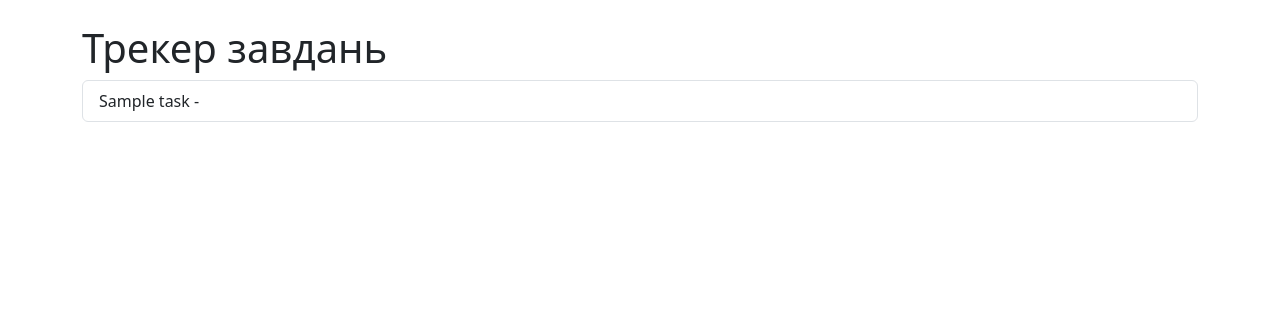
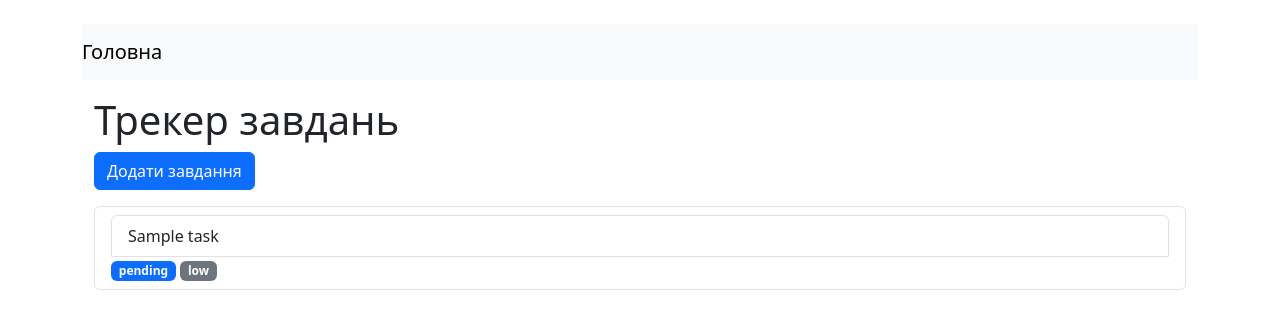
Before and after one commit to GrechkaMykhailo12345/Task_tracker_django, a Django app: page / in a window 1280 px wide. Shown: the top 329 px of the page. Run offline with Django 5.2, Linux system fonts and the light colour scheme; tables that the repository leaves empty hold one stand-in row (values such as "Sample post").

Commit message:
Зробив доповнення цього проекту, але поки що з багами

```diff
--- a/tasktrackerapp/urls.py
+++ b/tasktrackerapp/urls.py
@@ -1,9 +1,12 @@
 from django.contrib import admin
 from django.urls import include, path
 
-from tasktrackerapp.views import TaskListView, TaskDetailView
+from tasktrackerapp.views import TaskListView, TaskDetailView, TaskCreateView
 
 urlpatterns = [
-    path('', TaskListView.as_view(), name="task_listt"),
+    path('', TaskListView.as_view(), name="task_list"),
     path('task/<int:pk>/detail', TaskDetailView.as_view(), name="task_detail"),
+    path('task_create', TaskCreateView.as_view(), name="task_create"),
 ]
+
+app_name = "tasktrackerapp"
--- a/tasktrackerapp/views.py
+++ b/tasktrackerapp/views.py
@@ -1,5 +1,7 @@
 from django.shortcuts import render
-from django.views.generic import ListView, DetailView
+from django.urls import reverse_lazy
+from django.views.generic import ListView, DetailView, CreateView
+from tasktrackerapp.forms import TaskForm
 from tasktrackerapp.models import Task
 
 class TaskListView(ListView):
@@ -9,3 +11,9 @@ class TaskListView(ListView):
 class TaskDetailView(DetailView):
     model = Task
     template_name = "task_detail.html"
+
+class TaskCreateView(CreateView):
+    model = Task
+    template_name = "task_form.html"
+    form_class = TaskForm
+    success_url = reverse_lazy("tasktrackerapp:task_list")
--- a/templates/base.html
+++ b/templates/base.html
@@ -9,6 +9,9 @@
 </head>
 <body>
 <div class="container mt-4">
+    <nav class="navbar navbar-expand-lg navbar-light bg-light">
+        <a class="navbar-brand" href="{% url 'tasktrackerapp:task_list' %}">Головна</a>
+    </nav>
     {% block content %}
 
     {% endblock %}
--- a/templates/task_list.html
+++ b/templates/task_list.html
@@ -1,9 +1,19 @@
 {% extends "base.html" %}
 {% block content %}
-<h1>Трекер завдань</h1>
-<div class="list-group">
-    {% for task in task_list%}
-    <a href="{% url 'task_detail' task.id %}" class="list-group-item list-group-item-action">{{ task.title }} - {{ tasl.status }}</a>
-    {% endfor %}
+
+<div class="container mt-3">
+    <h1>Трекер завдань</h1>
+    <a href="{% url 'tasktrackerapp:task_create'%}" class="btn btn-primary mb-3">Додати завдання</a>
+    <ul class="list-group">
+        {% for task in task_list %}
+        <li class="list-group-item">
+            <a href="{% url 'tasktrackerapp:task_detail' task.id %}" class="list-group-item list-group-item-action">{{ task.title }}</a>
+            <span class="badge text-bg-primary">{{ task.status }}</span>
+            <span class="badge text-bg-secondary">{{ task.priority }}</span>
+        </li>
+        {% empty %}
+        <div class="list-group-item">Завдань не знайдено.</div>
+        {% endfor %}
+    </ul>
 </div>
 {% endblock %}
```
Also changed, not shown: tasktrackerapp/forms.py (added, +7 -0 lines), templates/task_detail.html (+9 -2 lines), templates/task_form.html (added, +12 -0 lines).
